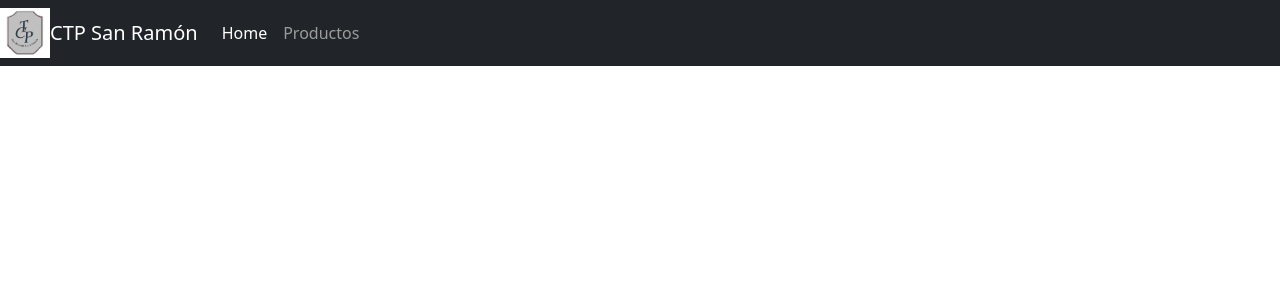
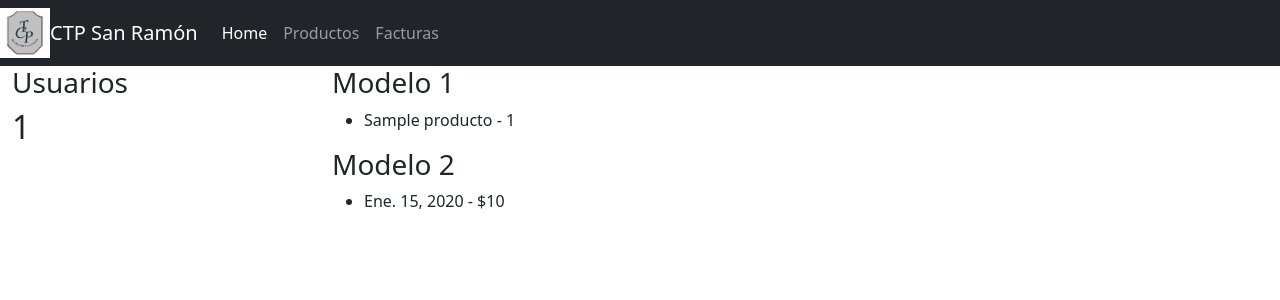
Before and after one commit to Meshdako/CTP-Inventario, a Django app: template src/Proyecto_API/api/templates/main/index.html in a window 1280 px wide. Shown: the top 300 px of the page. Run offline with Django 3.2, Linux system fonts and the light colour scheme; tables that the repository leaves empty hold one stand-in row (values such as "Sample post"); the template is opened without the code that fills it: values that come from a table or form of the project are taken from there, most other values are stand-ins (such as "Sample title", 1, 10 or a date in 2020); some libraries are stand-ins or nearby versions.

Commit message:
Agregadas nuevas funciones para visualizar la información de la BD

```diff
--- a/src/Proyecto_API/api/templates/main/index.html
+++ b/src/Proyecto_API/api/templates/main/index.html
@@ -32,9 +32,57 @@
                 <li class="nav-item">
                     <a class="nav-link" href="/api/productos/views">Productos</a>
                 </li>
+                <li class="nav-item">
+                    <a class="nav-link" href="/api/facturas/views">Facturas</a>
+                </li>
             </ul>
         </div>
     </nav>
+
+
+
+    {% block content %}
+    <div class="container-fluid">
+        <div class="row">
+            <div class="col-md-3">
+                <div class="box box-primary">
+                    <div class="box-header with-border">
+                        <h3 class="box-title">Usuarios</h3>
+                    </div>
+                    <div class="box-body">
+                        <h2>{{ users_count }}</h2>
+                    </div>
+                </div>
+            </div>
+            <div class="col-md-6">
+                <div class="box box-primary">
+                    <div class="box-header with-border">
+                        <h3 class="box-title">Modelo 1</h3>
+                    </div>
+                    <div class="box-body">
+                        <ul>
+                            {% for obj in model1_data %}
+                            <li>{{ obj.prod_nombre }} - {{ obj.cant }}</li>
+                            {% endfor %}
+                        </ul>
+                    </div>
+                </div>
+                <div class="box box-primary">
+                    <div class="box-header with-border">
+                        <h3 class="box-title">Modelo 2</h3>
+                    </div>
+                    <div class="box-body">
+                        <ul>
+                            {% for obj in model2_data %}
+                            <li>{{ obj.fecha_compra }} - ${{ obj.total }}</li>
+                            {% endfor %}
+                        </ul>
+                    </div>
+                </div>
+            </div>
+        </div>
+    </div>
+    {% endblock %}
 
 
     <!-- Optional Javascript -->
--- a/src/Proyecto_API/api/templates/main/products.html
+++ b/src/Proyecto_API/api/templates/main/products.html
@@ -11,7 +11,7 @@
 </head>
 
 <body>
-
+    {% load humanize %}
 
     <nav class="navbar navbar-expand-lg navbar-dark bg-dark">
         <img src="/static/images/logo.png" alt="" width="50" height="50" class="d-inline-block align-text-top"><a class="navbar-brand" href="#">CTP San Ramón</a>
@@ -63,8 +63,8 @@
                 <th scope="row">{{m.factura_detalle_id}}</th>
                 <td>{{m.prod_nombre}}</td>
                 <td>{{m.cant}}</td>
-                <td>${{m.precio_unit}}</td>
-                <td>${{m.total}}</td>
+                <td>{{ m.precio_unit|intcomma }}</td>
+                <td>{{m.total}}</td>
             </tr>
             {% endfor %}
         </tbody>
```
Also changed, not shown: src/Proyecto_API/api/templates/main/facturas.html (+70 -8 lines).
